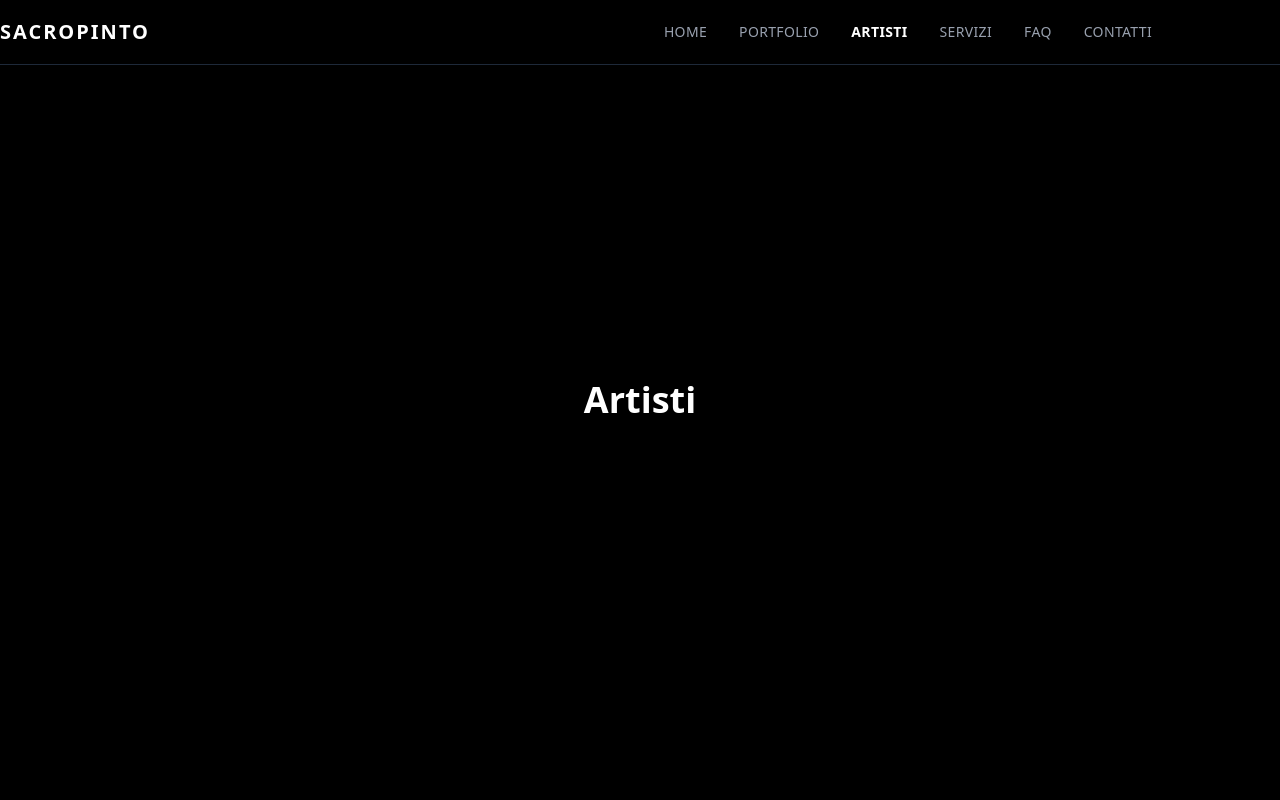
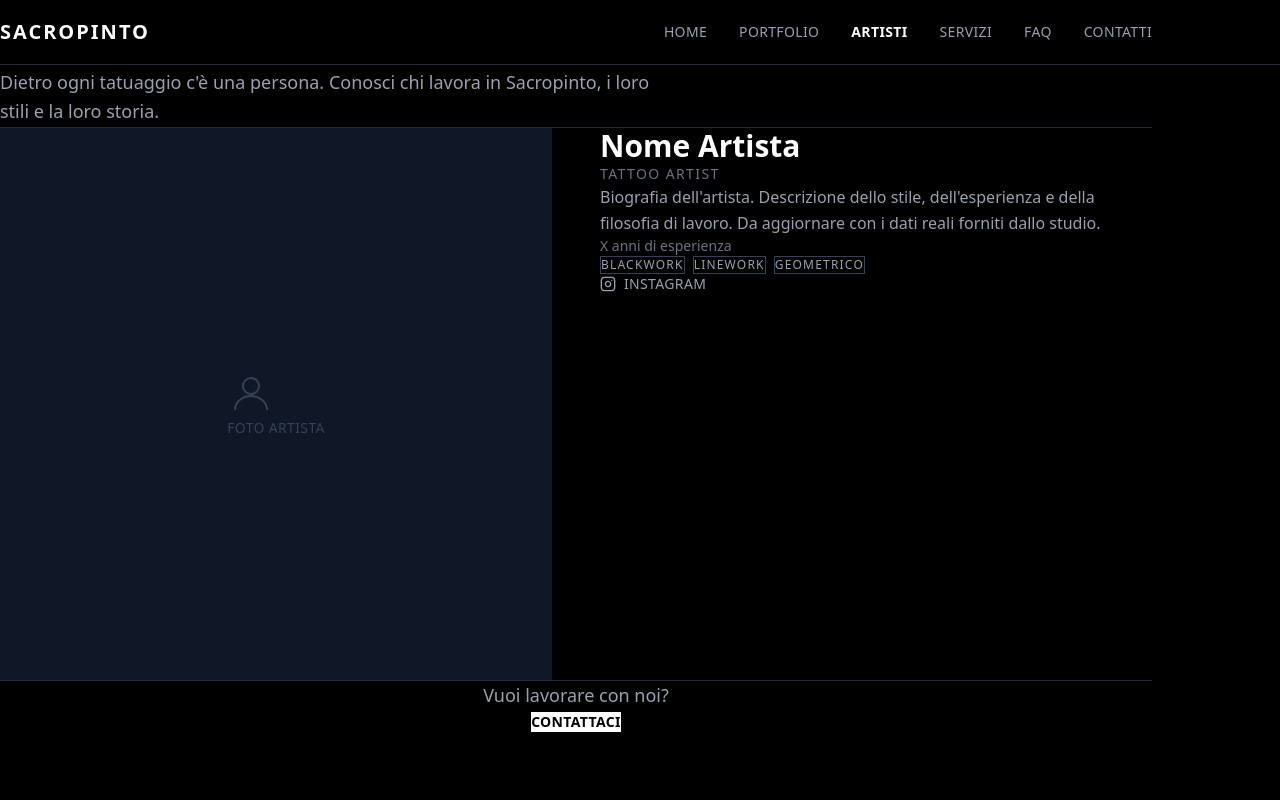
Before and after one commit to GiuSem14/sacropinto-site, a React (Vite) app: page /artisti in a window 1280 px wide. Shown: the top 800 px of the page. Built offline with nearby package versions, Linux system fonts and the light colour scheme.

Commit message:
pagine Artisti e Servizi

```diff
--- a/src/pages/Artists.jsx
+++ b/src/pages/Artists.jsx
@@ -1,7 +1,79 @@
+import { Helmet } from "react-helmet-async"
+import Container from "../components/layout/Container"
+import { artistsData } from "../data/artists"
+import { buildTitle } from "../utils/seo"
+import Button from "../components/ui/Button"
+
 export default function Artists() {
   return (
-    <div className="min-h-screen flex items-center justify-center">
-      <h1 className="text-4xl font-bold">Artisti</h1>
-    </div>
+    <>
+      <Helmet>
+        <title>{buildTitle("Artisti")}</title>
+        <meta name="description" content="Conosci gli artisti di Sacropinto tattoo studio a Piazza Armerina. Stili, esperienza e filosofia di ogni tatuatore." />
+      </Helmet>
+
+      <section className="py-24 bg-black min-h-screen">
+        <Container>
+
+          <div className="max-w-2xl mb-16">
+            <p className="text-gray-500 uppercase tracking-widest text-sm mb-3">Chi siamo</p>
+            <h1 className="text-4xl md:text-5xl font-bold text-white mb-4">Gli artisti</h1>
+            <p className="text-gray-400 text-lg leading-relaxed">
+              Dietro ogni tatuaggio c'è una persona. Conosci chi lavora in Sacropinto, i loro stili e la loro storia.
+            </p>
+          </div>
+
+          <div className="flex flex-col gap-16">
+            {artistsData.map((artist) => (
+              <div key={artist.id} className="grid grid-cols-1 md:grid-cols-2 gap-12 items-start border-t border-gray-800 pt-12">
+
+                {/* Foto placeholder */}
+                <div className="aspect-square bg-gray-900 flex items-center justify-center">
+                  {artist.image ? (
+                    <img src={artist.image} alt={artist.name} className="w-full h-full object-cover" />
+                  ) : (
+                    <div className="text-center text-gray-700">
+                      <svg width="48" height="48" viewBox="0 0 24 24" fill="none" stroke="currentColor" strokeWidth="1" className="mx-auto mb-2">
+                        <circle cx="12" cy="8" r="4"/>
+                        <path d="M4 20c0-4 3.6-7 8-7s8 3 8 7"/>
+                      </svg>
+                      <p className="text-sm uppercase tracking-wide">Foto artista</p>
+                    </div>
+                  )}
+                </div>
+
+                {/* Info */}
+                <div>
+                  <h2 className="text-3xl font-bold text-white mb-1">{artist.name}</h2>
+                  <p className="text-gray-500 uppercase tracking-widest text-sm mb-6">{artist.role}</p>
+                  <p className="text-gray-400 leading-relaxed mb-6">{artist.bio}</p>
+                  <p className="text-gray-500 text-sm mb-2">{artist.experience}</p>
+
+                  <div className="flex flex-wrap gap-2 mb-8">
+                    {artist.styles.map((style) => (
+                      <span key={style} className="border border-gray-700 text-gray-400 text-xs uppercase tracking-widest px-3 py-1">
+                        {style}
+                      </span>
+                    ))}
+                  </div>
+
+                  <a href={artist.instagram} target="_blank" rel="noopener noreferrer" className="inline-flex items-center gap-2 text-sm text-gray-400 hover:text-white transition-colors uppercase tracking-wide">
+                    <svg xmlns="http://www.w3.org/2000/svg" width="16" height="16" viewBox="0 0 24 24" fill="none" stroke="currentColor" strokeWidth="2" strokeLinecap="round" strokeLinejoin="round"><rect width="20" height="20" x="2" y="2" rx="5" ry="5"/><path d="M16 11.37A4 4 0 1 1 12.63 8 4 4 0 0 1 16 11.37z"/><line x1="17.5" x2="17.51" y1="6.5" y2="6.5"/></svg>
+                    Instagram
+                  </a>
+                </div>
+
+              </div>
+            ))}
+          </div>
+
+          <div className="mt-20 border-t border-gray-800 pt-16 text-center">
+            <p className="text-gray-400 text-lg mb-6">Vuoi lavorare con noi?</p>
+            <Button href="/contatti" variant="primary">Contattaci</Button>
+          </div>
+
+        </Container>
+      </section>
+    </>
   )
 }
```
